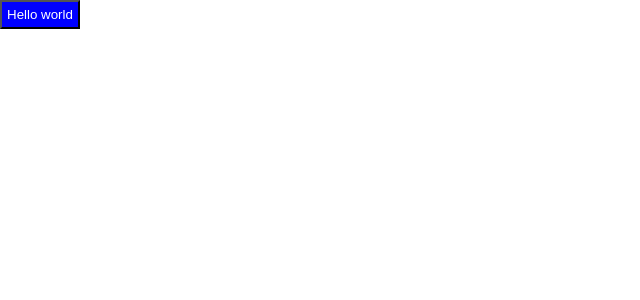
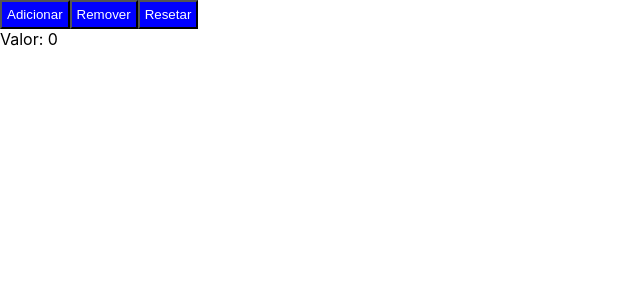
Before and after one commit to jonascavalcante/react-vite, a React (Vite) app: page / in a window 1280 px wide. Shown: the top 300 px of the page, without its empty margins (0-640 px from the left). Built offline with nearby package versions, Linux system fonts and the light colour scheme.

Commit message:
feat: useReducer

```diff
--- a/src/App.tsx
+++ b/src/App.tsx
@@ -1,12 +1,59 @@
-import Button from './components/Button'
+import { useReducer } from 'react';
+import Button from './components/Button';
+
+type reducerState = {
+  count: number
+}
+
+type reducerAction = {
+  type: string
+}
+
+const initialState = {
+  count: 0
+};
+
+const reducer = (state: reducerState, action: reducerAction) => {
+  switch (action.type) {
+    case 'ADD':
+      return { ...state, count: state.count + 1 }
+
+    case 'DEL':
+      if (state.count > 0) {
+        return { ...state, count: state.count - 1 }
+      }
+
+    case 'RESET':
+      return initialState;
+
+    default:
+      break;
+  }
+
+  return state;
+}
 
 function App() {
 
+  const [state, dispatch] = useReducer(reducer, initialState)
+
   return (
     <div>
-      <Button>
-        Hello world
-      </Button>
+      <Button
+        onClick={() => dispatch({ type: 'ADD' })}
+      >Adicionar</Button>
+
+      <Button
+        onClick={() => dispatch({ type: 'DEL' })}
+      >Remover</Button>
+
+      <Button
+        onClick={() => dispatch({ type: 'RESET' })}
+      >Resetar</Button>
+
+      <div>
+        Valor: {state.count}
+      </div>
     </div>
   )
 }
```
